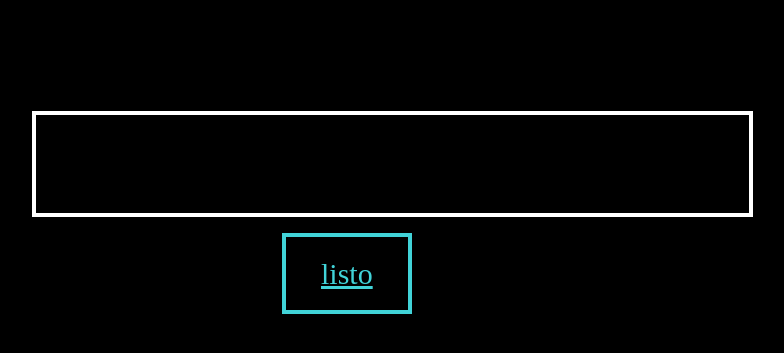
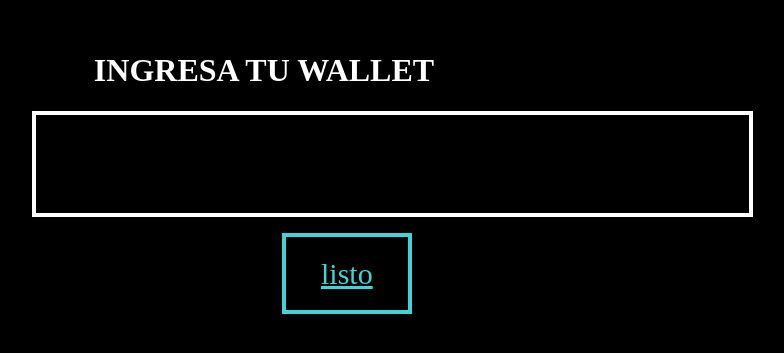
Before and after one commit to GermanDR/GermanDR.github.io, a plain HTML site: page jugadorwallet.html in a window 1280 px wide. Shown: the part 269-622 px from the top of the page, without its empty margins (376-1160 px from the left). Drawn offline with Linux system fonts and the light colour scheme.

Commit message:
Update style3.css

```diff
--- a/style3.css
+++ b/style3.css
@@ -28,7 +28,12 @@ body{
     top: 340px;
     font-size: 30px;
 }
-
+h1{
+    position: relative;
+    color: white;
+    text-align: center;
+    top: 300px;
+}
 .punto{
     position: relative;
     cursor: pointer;
```
